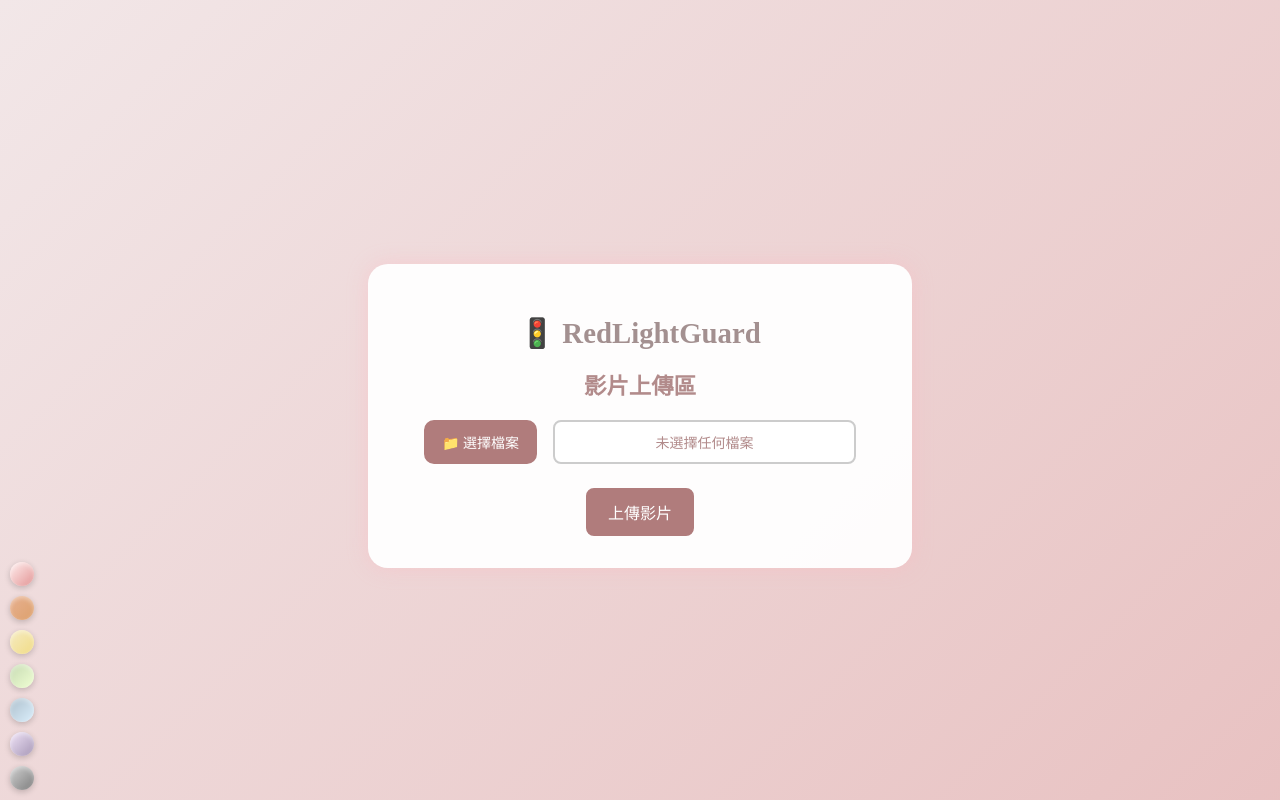
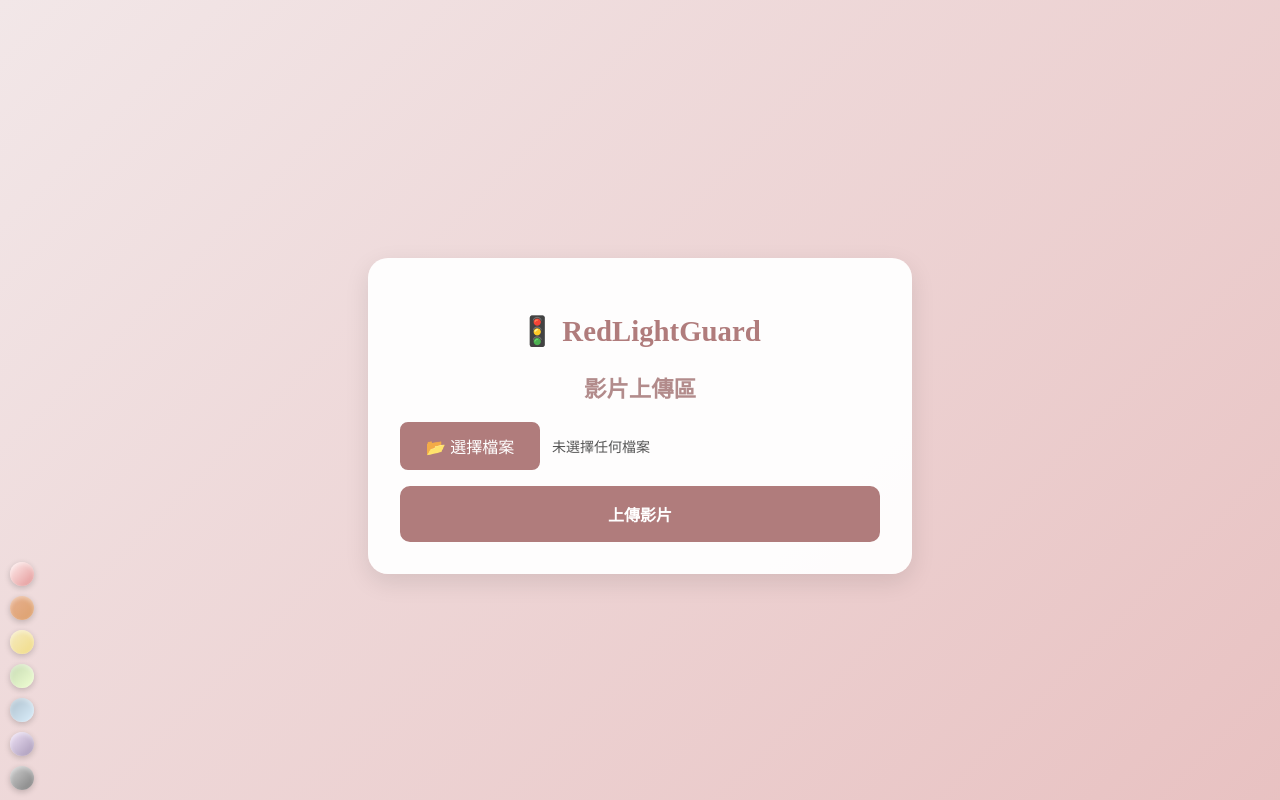
Before and after one commit to Zhaozhao272727/RedLightGuard, a React (Vite) app in the folder frontend/redlightguard-frontend/: page /upload in a window 1280 px wide. Built offline with nearby package versions, Linux system fonts and the light colour scheme.

Commit message:
✨ 完成影片上傳頁面美化與功能修復

```diff
--- a/frontend/redlightguard-frontend/src/components/RippleButton.jsx
+++ b/frontend/redlightguard-frontend/src/components/RippleButton.jsx
@@ -2,7 +2,7 @@ import React, { useState } from "react";
 import { useTheme } from "../context/ThemeContext";
 import "../styles/RippleButton.css";
 
-const RippleButton = ({ children, onClick, disabled = false }) => {
+const RippleButton = ({ children, onClick, disabled = false, className = "", style = {} }) => {
   const [ripples, setRipples] = useState([]);
   const { theme } = useTheme();
 
@@ -23,13 +23,14 @@ const RippleButton = ({ children, onClick, disabled = false }) => {
 
   return (
     <button
-        className="ripple-button"
-        onClick={(e) => {
-          createRipple(e);
-          onClick && onClick(e);
-         }}
+      className={`ripple-button ${className}`}  // ✅ 接收外部傳入的 className
+      style={style}                              // ✅ 支援外部自訂 style
+      onClick={(e) => {
+        createRipple(e);
+        onClick && onClick(e);
+      }}
+      disabled={disabled}
     >
-
       {children}
       {!disabled && (
         <div className="ripple-container">
--- a/frontend/redlightguard-frontend/src/components/VideoUpload.jsx
+++ b/frontend/redlightguard-frontend/src/components/VideoUpload.jsx
@@ -1,50 +1,41 @@
-import React, { useState, useEffect } from "react";
-import { useTheme } from "../context/ThemeContext";
-import RippleButton from "../components/RippleButton";
-import "../styles/VideoUpload.css";
+import React, { useState } from "react";
+import RippleButton from "./RippleButton";
+import "../styles/UploadPage.css";
 
 const VideoUpload = () => {
-  const { theme } = useTheme();
-  const [uploadedFile, setUploadedFile] = useState(null);
+  const [fileName, setFileName] = useState("未選擇任何檔案");
 
-  useEffect(() => {
-    document.documentElement.style.setProperty('--button-color', theme.button);
-  }, [theme]);
+  const handleChooseFile = () => {
+    document.getElementById("file-input").click();
+  };
 
   const handleFileChange = (e) => {
-    const file = e.target.files?.[0];
-    if (file) setUploadedFile(file);
-  };
-
-  const handleUpload = () => {
-    if (!uploadedFile) {
-      alert("請先選擇檔案！");
-      return;
-    }
-    alert(`已成功上傳影片：${uploadedFile.name}`);
+    const file = e.target.files[0];
+    setFileName(file ? file.name : "未選擇任何檔案");
   };
 
   return (
-    <div className="video-upload-container">
+    <div className="upload-card">
+      <h2 className="main-title">🚦 RedLightGuard</h2>
+      <h3 className="upload-title">影片上傳區</h3>
+
       <div className="file-upload-section">
-        <label htmlFor="file-upload" className="select-file-label">
-          📁 選擇檔案
-        </label>
+        <RippleButton className="choose-file-button" onClick={handleChooseFile}>
+          📂 選擇檔案
+        </RippleButton>
+
         <input
-          id="file-upload"
+          id="file-input"
           type="file"
           accept="video/*"
+          style={{ display: "none" }}
           onChange={handleFileChange}
-          className="file-input"
         />
-        <span className="file-name">
-          {uploadedFile ? uploadedFile.name : "未選擇任何檔案"}
-        </span>
+
+        <span className="file-name">{fileName}</span>
       </div>
 
-      <RippleButton className="upload-button" onClick={handleUpload}>
-        上傳影片
-      </RippleButton>
+      <RippleButton className="upload-button">上傳影片</RippleButton>
     </div>
   );
 };
--- a/frontend/redlightguard-frontend/src/pages/UploadPage.jsx
+++ b/frontend/redlightguard-frontend/src/pages/UploadPage.jsx
@@ -1,29 +1,14 @@
-import React, { useEffect } from "react";
-import { useTheme } from "../context/ThemeContext";
+import React from "react";
 import VideoUpload from "../components/VideoUpload";
-import ColorPicker from "../components/ColorPicker";
-import MouseBubbles from "../components/MouseBubbles";
-import "../styles/UploadPage.css";
+import ColorPicker from "../components/ColorPicker"; // 🎨 主題顏色小球
+import "../styles/UploadPage.css";                    // 📄 上傳頁面樣式
 
 const UploadPage = () => {
-  const { theme } = useTheme();
-
-  useEffect(() => {
-    document.documentElement.style.setProperty('--background-color', theme.background);
-  }, [theme]);
-
   return (
-    <>
-      <MouseBubbles />
-      <main className="upload-page">
-        <div className="upload-card">
-          <h1 className="main-title">🚦 RedLightGuard</h1>
-          <h2 className="upload-title">影片上傳區</h2>
-          <VideoUpload />
-        </div>
-        <ColorPicker />
-      </main>
-    </>
+    <div className="upload-page">
+      <ColorPicker /> {/* 🎨 主題顏色小球 */}
+      <VideoUpload /> {/* 📤 影片上傳元件 */}
+    </div>
   );
 };
 
--- a/frontend/redlightguard-frontend/src/styles/RippleButton.css
+++ b/frontend/redlightguard-frontend/src/styles/RippleButton.css
@@ -1,24 +1,25 @@
 .ripple-button {
   position: relative;
   overflow: hidden;
-  border: 2px solid var(--button-color); /* 邊框主題色 */
-  background-color: var(--button-color); /* 背景主題色 */
+  border: 2px solid var(--button-color);
+  background-color: var(--button-color);
   color: white;
   padding: 10px 20px;
   border-radius: 8px;
   cursor: pointer;
   font-size: 16px;
-  transition: background-color 0.3s ease, color 0.3s ease, border-color 0.3s ease, box-shadow 0.3s ease;
+  transition: background-color 0.3s ease, color 0.3s ease, border-color 0.3s ease, box-shadow 0.3s ease, transform 0.3s ease;
 }
 
 .ripple-button:hover {
-  background-color: #ffffff; /* 滑過時背景變白 */
-  color: var(--button-color); /* 文字變主題色 */
+  background-color: #ffffff;
+  color: var(--button-color);
+  box-shadow: 0 0 8px var(--button-color);
 }
 
 .ripple-button:focus {
   outline: none;
-  box-shadow: 0 0 10px var(--button-color); /* 聚焦微光效果 */
+  box-shadow: 0 0 12px var(--button-color);
 }
 
 .ripple-container {
@@ -28,12 +29,13 @@
   width: 100%;
   height: 100%;
   pointer-events: none;
+  overflow: hidden;
 }
 
 .ripple {
   position: absolute;
   border-radius: 50%;
-  background-color: rgba(255, 255, 255, 0.5); /* 漣漪顏色 */
+  background-color: rgba(255, 255, 255, 0.4);
   transform: scale(0);
   animation: ripple-animation 0.6s ease-out;
 }
--- a/frontend/redlightguard-frontend/src/styles/UploadPage.css
+++ b/frontend/redlightguard-frontend/src/styles/UploadPage.css
@@ -9,26 +9,32 @@
     transition: background 0.5s ease;
   }
 
+  /* 📦 上傳卡片 */
   .upload-card {
     width: 100%;
-  max-width: 480px; /* ✅ 微調寬度，更接近你想要的效果 */
+    max-width: 480px;
     background: rgba(255, 255, 255, 0.95);
     padding: 2rem;
-  border-radius: 20px;
+    border-radius: 20px; /* ✅ 圓角 */
     text-align: center;
-  box-shadow: 0 0 20px rgba(255, 182, 193, 0.4);
+    box-shadow: 0 8px 24px rgba(0, 0, 0, 0.1); /* ✅ 柔和陰影 */
     transition: box-shadow 0.3s ease;
   }
 
   .upload-card:hover {
-  box-shadow: 0 0 25px rgba(255, 182, 193, 0.6);
+    box-shadow: 0 10px 30px rgba(0, 0, 0, 0.15); /* ✅ 滑過陰影加深 */
   }
 
+  /* 🚦 標題樣式 */
   .main-title {
     font-size: 1.8rem;
     font-weight: bold;
-  color: #a39090;
+    color: var(--button-color, #a39090); /* 主題色同步 */
     margin-bottom: 0.8rem;
+    display: flex;
+    justify-content: center;
+    align-items: center;
+    gap: 8px;
   }
 
   .upload-title {
@@ -38,21 +44,34 @@
     margin-bottom: 1.2rem;
   }
 
+  /* 📂 檔案選擇區塊 */
+  .file-upload-section {
+    display: flex;
+    align-items: center;
+    justify-content: space-between;
+    margin-bottom: 16px;
+  }
+
+  .choose-file-button {
+    width: 140px;
+  }
+
+  .file-name {
+    flex: 1;
+    margin-left: 12px;
+    font-size: 14px;
+    color: #555;
+    text-align: left;
+  }
+
+  /* 📤 上傳影片按鈕 */
   .upload-button {
-  width: calc(100% - 20px); /* ✅ 讓按鈕寬度跟上方輸入框相同並預留間距 */
+    width: 100%;
+    max-width: 480px;   /* 與卡片同寬 */
     padding: 14px 0;
-  border-radius: 10px;
-  background: var(--button-color, #b07c7c);
-  color: white;
     font-size: 1rem;
     font-weight: bold;
-  text-align: center;
-  cursor: pointer;
-  border: none;
-  transition: background-color 0.3s ease, transform 0.3s ease;
-  margin-top: 1rem; /* ✅ 與上方元素保持距離 */
+    margin-top: 1rem;
+    border-radius: 10px;
+    display: block;
   }
-
-.upload-button:hover {
-  transform: scale(1.05);
-}
```
Lines whose indentation alone changed are shown as unchanged.
